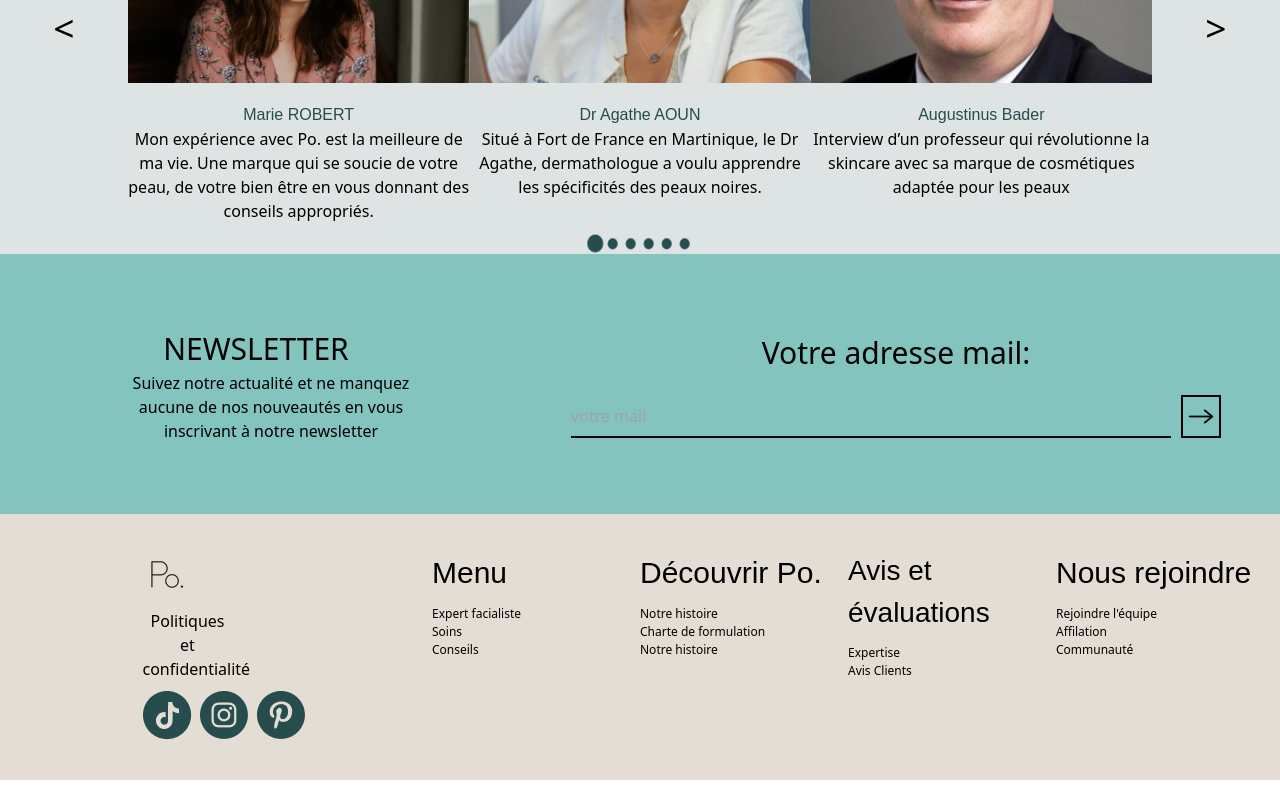
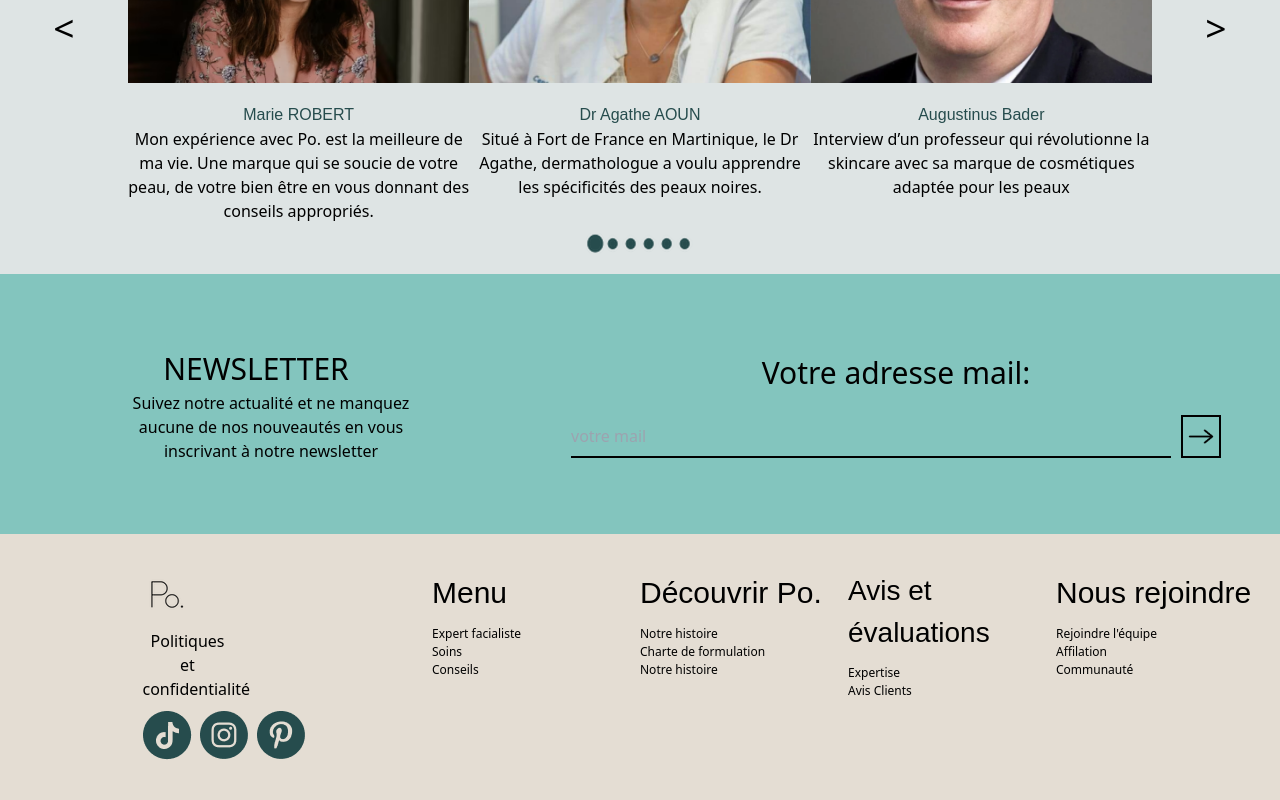
Before and after one commit to Mat0108/MyNewSkin, a React (Create React App) app: page /Conseils in a window 1280 px wide. Shown: the part 2335-3135 px from the top of the page. Built offline with nearby package versions, Linux system fonts and the light colour scheme.

Commit message:
no message

```diff
--- a/src/pages/Conseils.js
+++ b/src/pages/Conseils.js
@@ -84,6 +84,7 @@ const Conseils = () =>{
 
     <div className="w-full text-center text-[50px] font-av-bold text-blue">Nos conseils</div>
     <Carousel2 props={{items:listCarousel4,nbShow:3,ratio:10,showPoint:true}}/>
+    <div className="w-full h-[20px]"></div>
     </>)
 }
 
```
